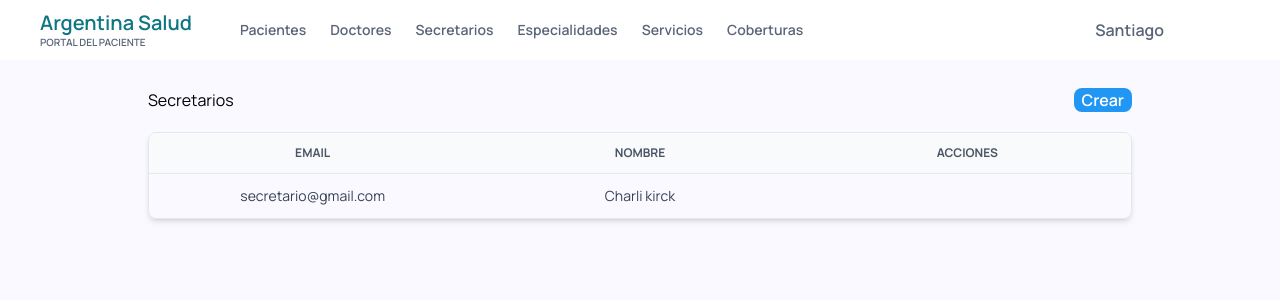
After one commit to Santiago107R/consultorio, a PHP site: page /consultorio/admin/secretarios.php in a window 1280 px wide. The commit adds this page. Shown: the top 300 px of the page. Run offline with PHP 8.4, Linux system fonts and the light colour scheme; a user stored in the database is signed in; data comes from the database, SQL or seed files in the repository; some libraries are stand-ins or nearby versions.

Commit message:
secretarios

```diff
--- a/admin/doctores.php
+++ b/admin/doctores.php
@@ -4,7 +4,8 @@ require_once __DIR__ . '/../config/conexion.php';
 
 $resultadoDoctores = $conexion->query(
     'SELECT usuario.nombre AS nombre, usuario.email AS email,
-            agenda.dia AS dia, agenda.hora_inicio AS hora_inicio, doctor.id AS id
+        doctor.usuario_id AS usuario_id,
+        agenda.dia AS dia, agenda.hora_inicio AS hora_inicio, doctor.id AS id
     FROM doctores AS doctor
     LEFT JOIN usuarios AS usuario ON usuario.id = doctor.usuario_id
     LEFT JOIN agenda_fija AS agenda ON agenda.doctor_id = doctor.id
--- a/admin/layouts/header.php
+++ b/admin/layouts/header.php
@@ -36,6 +36,7 @@
                 <ul class="flex flex-row gap-2">
                     <li class="list-none py-1 px-2 rounded-md text-sm hover:bg-(--color-paciente-primary) hover:text-(--color-paciente-white)"><a href="<?= base_url ?>">Pacientes</a></li>
                     <li class="list-none py-1 px-2 rounded-md text-sm hover:bg-(--color-paciente-primary) hover:text-(--color-paciente-white)"><a href="<?= base_url ?>admin/doctores.php">Doctores</a></li>
+                    <li class="list-none py-1 px-2 rounded-md text-sm hover:bg-(--color-paciente-primary) hover:text-(--color-paciente-white)"><a href="<?= base_url ?>admin/secretarios.php">Secretarios</a></li>
                     <li class="list-none py-1 px-2 rounded-md text-sm hover:bg-(--color-paciente-primary) hover:text-(--color-paciente-white)"><a href="<?= base_url ?>admin/especialidades.php">Especialidades</a></li>
                     <li class="list-none py-1 px-2 rounded-md text-sm hover:bg-(--color-paciente-primary) hover:text-(--color-paciente-white)"><a href="<?= base_url ?>admin/servicios.php">Servicios</a></li>
                     <li class="list-none py-1 px-2 rounded-md text-sm hover:bg-(--color-paciente-primary) hover:text-(--color-paciente-white)"><a href="<?= base_url ?>admin/coberturas.php">Coberturas</a></li>
--- /dev/null
+++ b/admin/secretarios.php
@@ -0,0 +1,87 @@
+<?php
+require_once $_SERVER['DOCUMENT_ROOT'] . '/consultorio/config/parameters.php';
+require_once __DIR__ . '/../config/conexion.php';
+
+$resultadoSecretarios = $conexion->query(
+    'SELECT id, email, nombre FROM usuarios WHERE rol = "secretario" ORDER BY usuarios.id ASC'
+);
+?>
+<?php require_once './layouts/header.php' ?>
+<main class="w-4/5 mx-auto grid grid-cols-1fr gap-5 mt-2 p-5">
+
+    <div class="flex justify-between">
+        <h2>Secretarios</h2>
+        <button class="bg-[#2196F3] font-semibold rounded-lg cursor-pointer text-white px-2">Crear</button>
+    </div>
+
+    <table class="grid grid-rows-[auto_1fr] max-h-[800px] overflow-hidden rounded-lg border border-gray-200 text-sm shadow-md text-center">
+        <thead class="grid bg-gray-50 uppercase text-xs font-bold text-gray-600 border-b border-gray-200">
+            <tr class="grid grid-flow-col auto-cols-fr">
+                <th class="p-3">email</th>
+                <th class="p-3">nombre</th>
+                <th class="p-3 whitespace-nowrap">acciones</th>
+            </tr>
+        </thead>
+        <tbody id="tabla_body" class="grid overflow-y-auto divide-y divide-gray-100">
+            <?php $indiceSecretario = 0; ?>
+            <?php while ($secretario = $resultadoSecretarios->fetch_assoc()): ?>
+                <tr class="grid grid-flow-col auto-cols-fr hover:bg-gray-50 transition-colors">
+                    <td class="p-3 text-gray-700"><?= htmlspecialchars($secretario['email'] ?? '', ENT_QUOTES, 'UTF-8') ?></td>
+                    <td class="p-3 text-gray-700"><?= htmlspecialchars($secretario['nombre'] ?? '', ENT_QUOTES, 'UTF-8') ?></td>
+                    <td class="p-3 text-gray-700">
+                        <div class="relative flex items-center justify-center">
+                            <button onclick="toggleMenu(event, 'menu-<?= $indiceSecretario ?>')" class="cursor-pointer p-1 rounded-full hover:bg-gray-200 transition-colors flex items-center justify-center">
+                                <ion-icon name="ellipsis-vertical-outline" class="pointer-events-none"></ion-icon>
+                            </button>
+                            <div id="menu-<?= $indiceSecretario ?>" class="action-menu hidden fixed z-50 bg-white rounded-md shadow-lg border border-gray-200 w-32 py-1">
+                                <ul class="flex flex-col text-left">
+                                    <li class="list-none px-4 py-2 hover:bg-gray-100 cursor-pointer text-sm">Turnos</li>
+                                    <li class="list-none px-4 py-2 hover:bg-gray-100 cursor-pointer text-sm">Editar</li>
+                                    <li class="list-none px-4 py-2 hover:bg-red-50 text-red-600 cursor-pointer text-sm">Eliminar</li>
+                                </ul>
+                            </div>
+                        </div>
+                    </td>
+                </tr>
+                <?php $indiceSecretario++; ?>
+            <?php endwhile; ?>
+        </tbody>
+    </table>
+
+</main>
+
+<script>
+    function toggleMenu(event, menuId) {
+        event.stopPropagation();
+
+        const menu = document.getElementById(menuId);
+        const isCurrentlyHidden = menu.classList.contains('hidden');
+
+        document.querySelectorAll('.action-menu').forEach(m => m.classList.add('hidden'));
+
+        if (isCurrentlyHidden) {
+            const btn = event.currentTarget;
+            const rect = btn.getBoundingClientRect();
+
+            menu.style.top = `${rect.top + (rect.height / 2) - 16}px`;
+            menu.style.left = `${rect.left - 135}px`;
+
+            menu.classList.remove('hidden');
+        }
+    }
+
+    const tabla_body = document.getElementById('tabla_body');
+
+    document.addEventListener('click', () => {
+        document.querySelectorAll('.action-menu').forEach(m => m.classList.add('hidden'));
+    });
+
+    tabla_body.addEventListener('scroll', () => {
+        document.querySelectorAll('.action-menu').forEach(m => m.classList.add('hidden'));
+    });
+
+
+</script>
+</body>
+
+</html>
```
